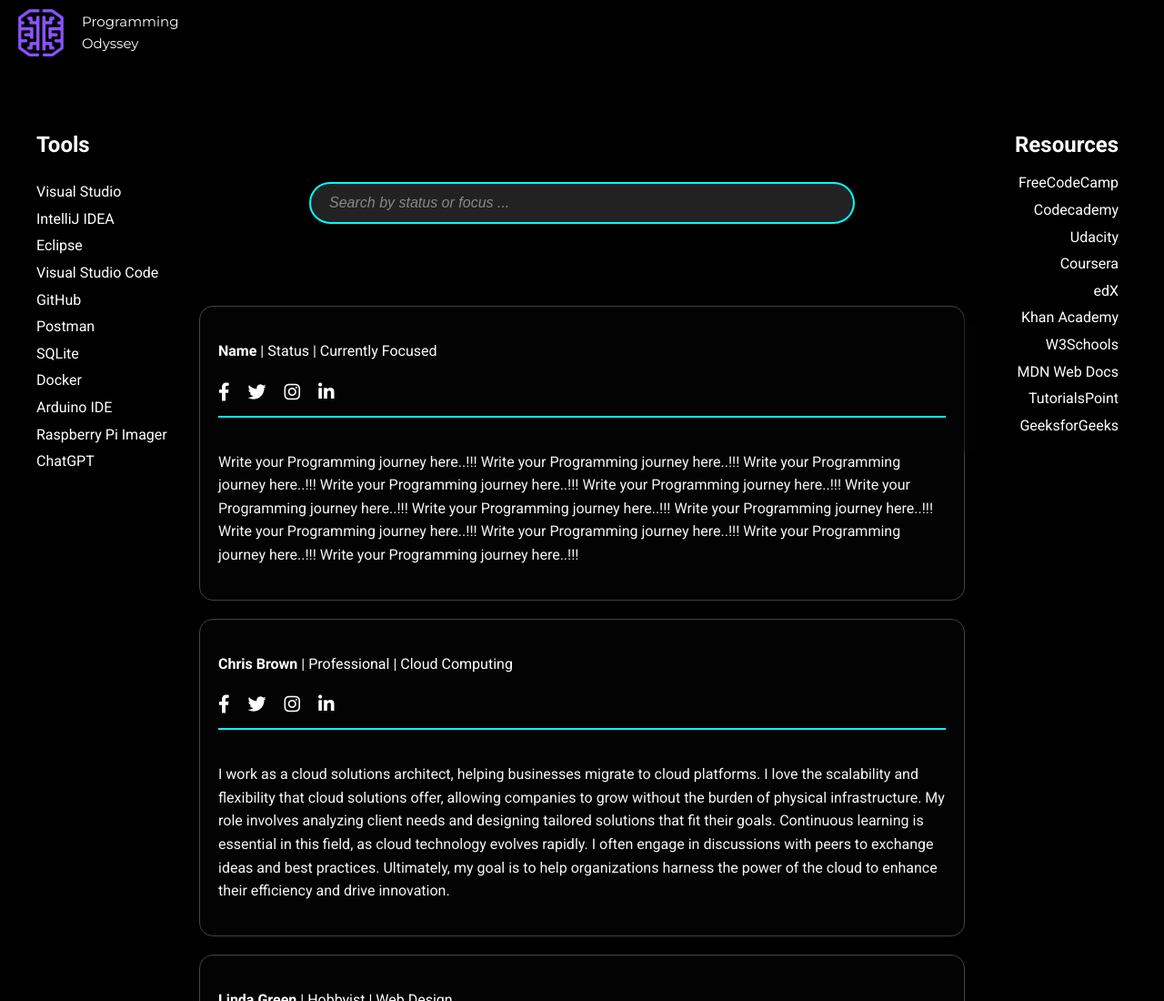
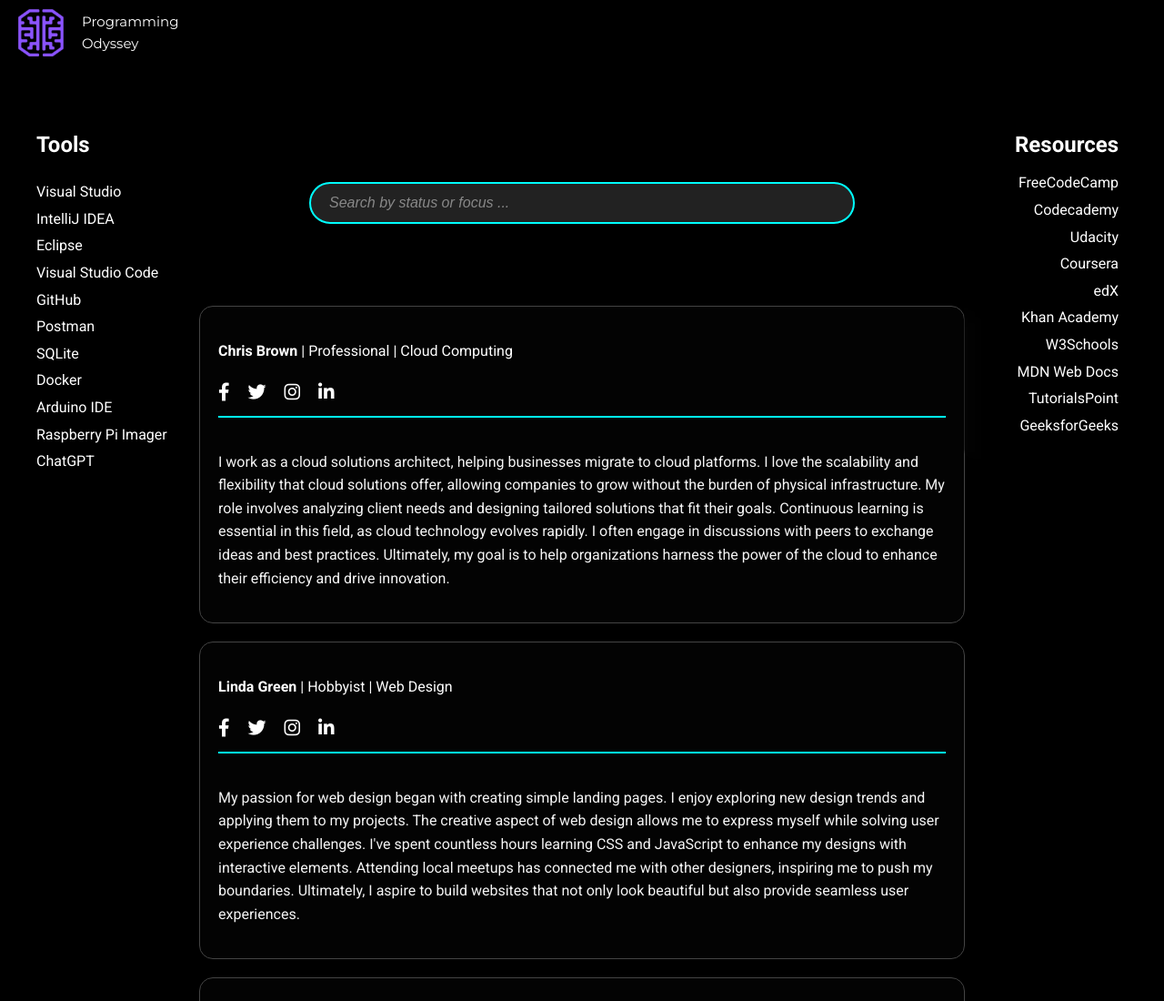
Before and after one commit to Gilgabunada/Programming-Odyssey, a plain HTML site: page index.html in a window 1280 px wide. Shown: the top 1100 px of the page at 91% size. Drawn offline with Linux system fonts and the light colour scheme.

Commit message:
removed useless

```diff
--- a/index.html
+++ b/index.html
@@ -277,28 +277,6 @@
             </div>
             <!------ End Entry --------->
 
-            <!------ Start Entry --------->
-            <div class="entry">
-                <div class="details">
-                    <p><strong> Name </strong> | <span class="status"> Status </span> | <span class="focus"> Currently Focused </span></p>
-                    <div class="social-icons"> <!-- New wrapper for social icons -->
-                        <a href="https://www.facebook.com" target="_blank" class="social-icon"><i class="fab fa-facebook-f"></i></a> <!-- Dont forget to change the social media Links -->
-                        <a href="https://www.twitter.com" target="_blank" class="social-icon"><i class="fab fa-twitter"></i></a>      <!-- Dont forget to change the social media Links -->
-                        <a href="https://www.instagram.com" target="_blank" class="social-icon"><i class="fab fa-instagram"></i></a>    <!-- Dont forget to change the social media Links -->
-                        <a href="https://www.linkedin.com" target="_blank" class="social-icon"><i class="fab fa-linkedin-in"></i></a>   <!-- Dont forget to change the social media Links -->
-                    </div>
-                </div>
-                <div class="story">
-                    <p>  Write your Programming journey here..!!!  Write your Programming journey here..!!!  Write your Programming journey here..!!!  Write your Programming journey here..!!!
-                        Write your Programming journey here..!!!  Write your Programming journey here..!!!  Write your Programming journey here..!!!  Write your Programming journey here..!!!
-                        Write your Programming journey here..!!!  Write your Programming journey here..!!!  Write your Programming journey here..!!!  Write your Programming journey here..!!!
-                    </p>
-                </div>
-            </div>
-            <!------ End Entry --------->
-
-
-
 
 
 
```
